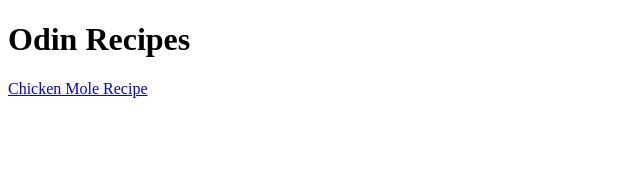
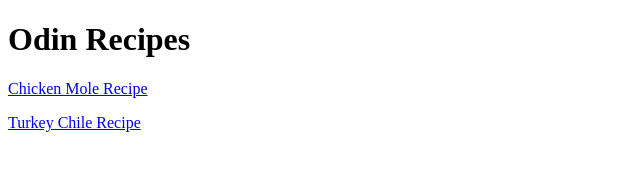
Before and after one commit to ianlabash/odin-recipes, a plain HTML site: page index.html in a window 1280 px wide. Shown: the whole page, without its empty margins (0-640 px from the left). Drawn offline with Linux system fonts and the light colour scheme.

Commit message:
Add link to turkey-chile.html to index.html

```diff
--- a/index.html
+++ b/index.html
@@ -9,5 +9,6 @@
 <body>
     <h1>Odin Recipes</h1>
     <p><a href="recipes/chicken-mole.html">Chicken Mole Recipe</a></p>
+    <p><a href="recipes/turkey-chile.html">Turkey Chile Recipe</a></p>
 </body>
 </html>
```
